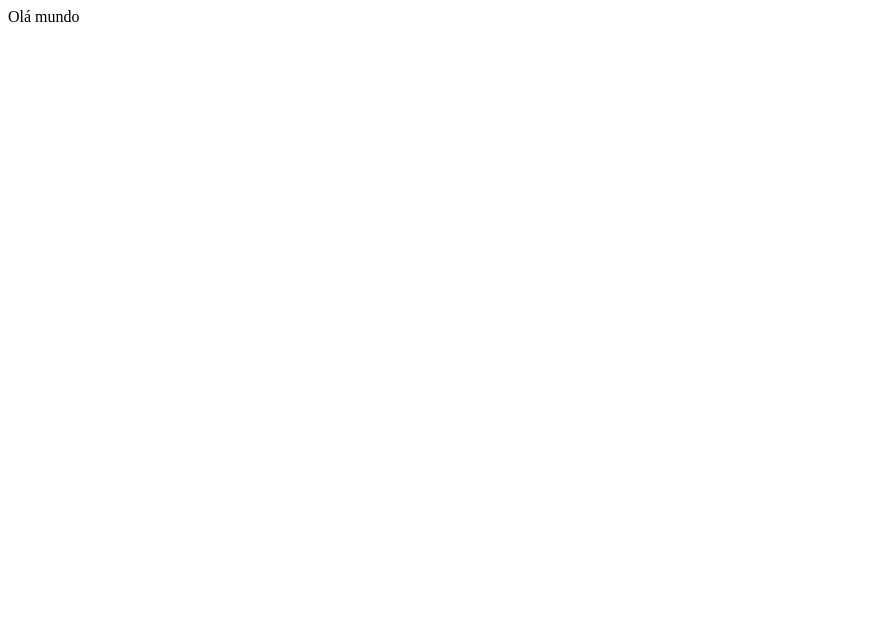
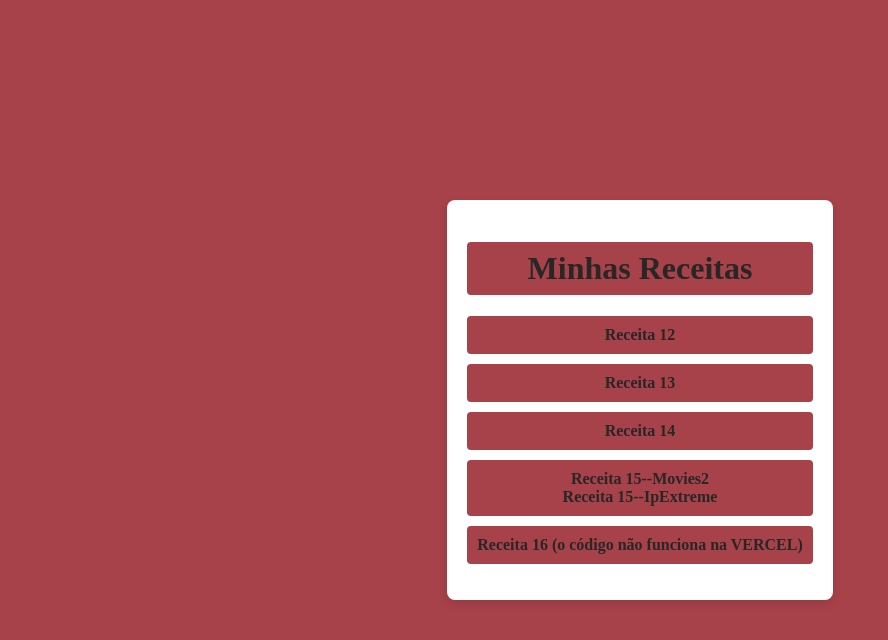
Before and after one commit to BrenoPorfirio/Pwebsite, a Next.js app: page / in a window 1280 px wide. Shown: the top 640 px of the page, without its empty margins (0-888 px from the left). Built offline with nearby package versions, Linux system fonts and the light colour scheme.

Commit message:
add structure

```diff
--- a/pages/index.js
+++ b/pages/index.js
@@ -1,5 +1,88 @@
 export default function Home() {
   return (
-    <div>Olá mundo</div>
-  )
+    <div className="container">
+      <h1>Minhas Receitas</h1>
+      <ul>
+        <li>
+          <a href="/recipe12" target="_blank">
+            Receita 12
+          </a>
+        </li>
+        <li>
+          <a href="" target="_blank">
+            Receita 13
+          </a>
+        </li>
+        <li>
+          <a href="" target="_blank">
+            Receita 14
+          </a>
+        </li>
+        <li>
+          <a href="" target="_blank">
+            Receita 15--Movies2
+          </a>
+          <br />
+          <a href="" target="_blank">
+            Receita 15--IpExtreme
+          </a>
+        </li>
+        <li>
+          <a href="https://github.com/BrenoPorfirio/PWEB/tree/main/React%2BNextJS/pages/recipe16" target="_blank">
+            Receita 16 (o código não funciona na VERCEL)
+          </a>
+        </li>
+      </ul>
+
+      <style jsx global>{`
+        body {
+          margin: 0;
+          padding: 0;
+          background-color: #A7414A;
+          display: flex;
+          align-items: center;
+          justify-content: center;
+          height: 100vh;
+        }
+
+        .container {
+          text-align: center;
+          background-color: #fff;
+          padding: 20px;
+          border-radius: 8px;
+          box-shadow: 0 4px 8px rgba(0, 0, 0, 0.1);
+        }
+
+        h1 {
+          background: #A7414A;
+          color: #282726;
+          border-radius: 4px;
+          padding: 8px;
+        }
+
+        ul {
+          list-style-type: none;
+          padding: 0;
+        }
+
+        li {
+          margin-bottom: 10px;
+          background-color: #A7414A;
+          padding: 10px;
+          border-radius: 4px;
+        }
+
+        a {
+          text-decoration: none;
+          color: #282726;
+          font-weight: bold;
+          transition: color 0.3s ease-in-out;
+        }
+
+        a:hover {
+          color: #FFF;
+        }
+      `}</style>
+    </div>
+  );
 }
```
